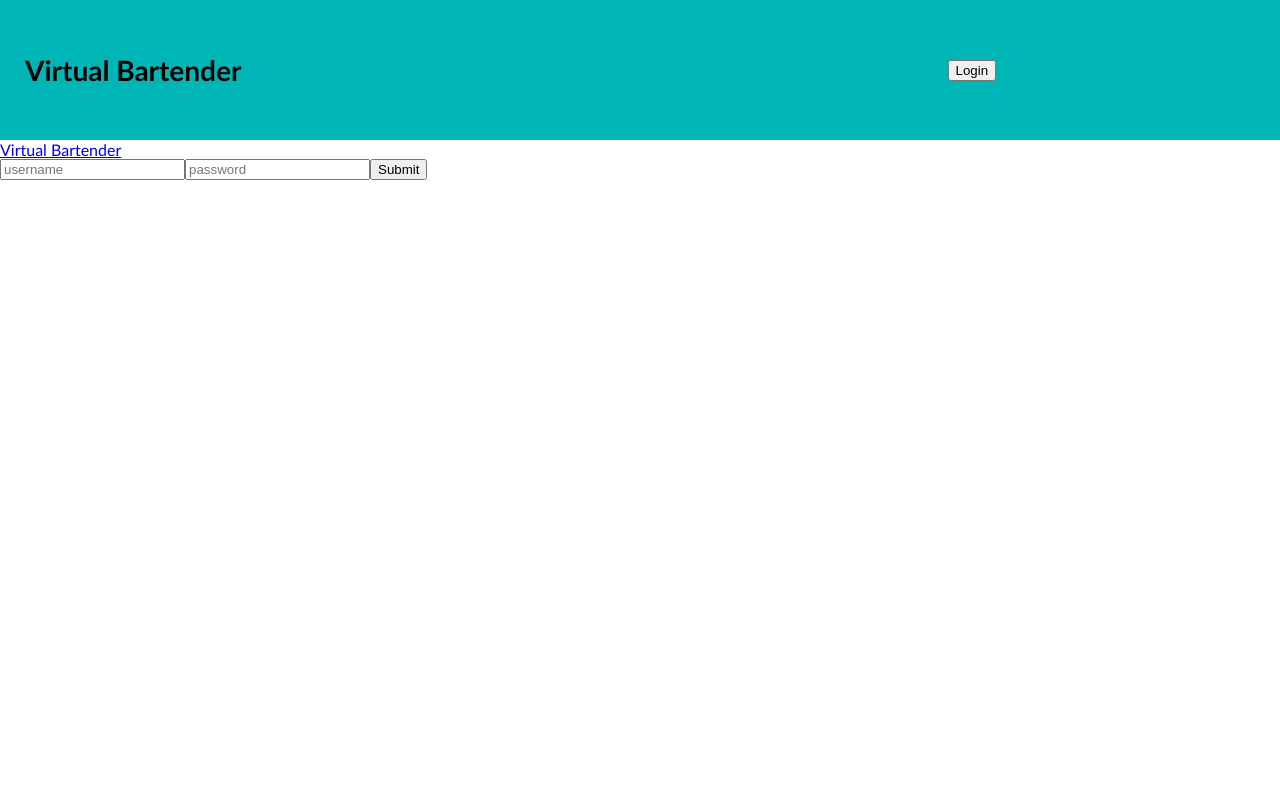
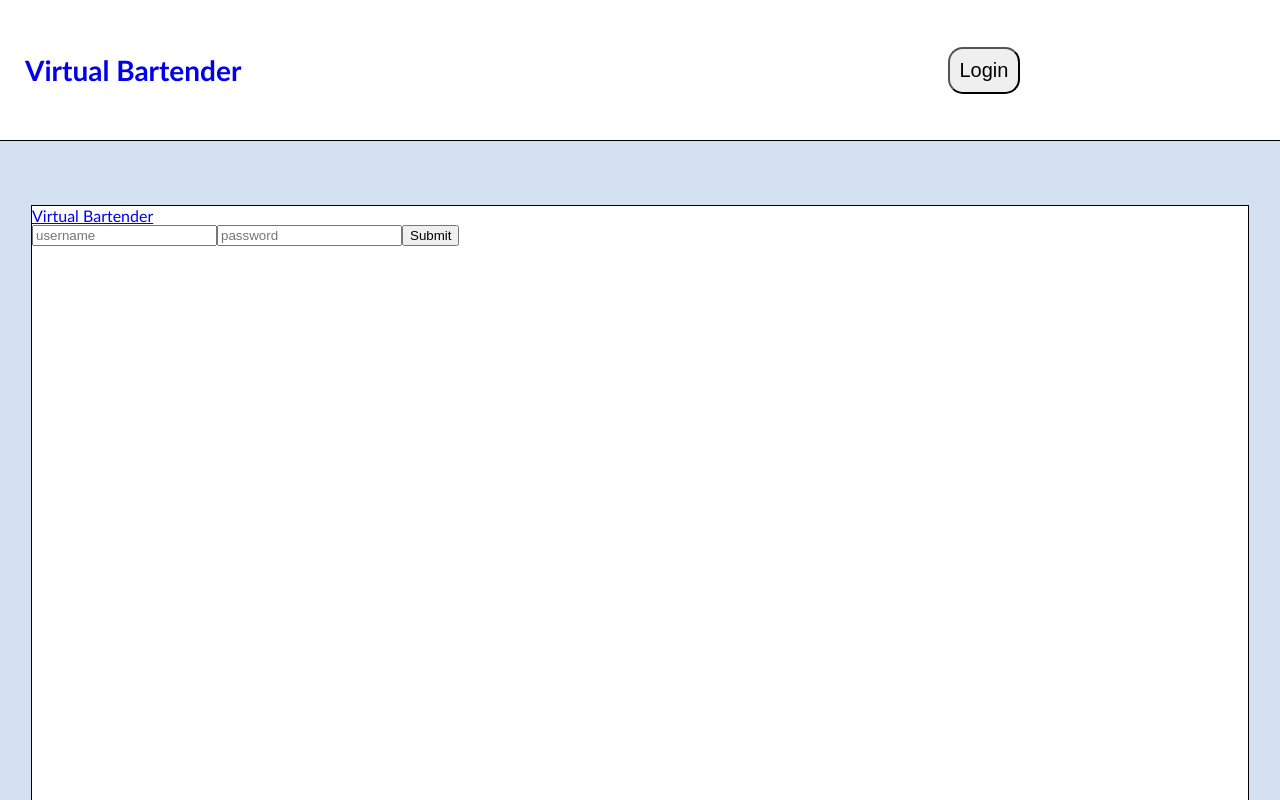
Before and after one commit to holtwalborn/virtual-bartender, a React (Create React App) app: page /login in a window 1280 px wide. Shown: the top 800 px of the page. Built offline with nearby package versions, Linux system fonts and the light colour scheme.

Commit message:
updated styling to match what's on the wireframe

```diff
--- a/public/index.html
+++ b/public/index.html
@@ -8,6 +8,7 @@
         body {
             margin: 0;
             font-family: 'Trebuchet MS', 'Lucida Sans Unicode', 'Lucida Grande', 'Lucida Sans', Arial, sans-serif;
+            background-color: rgb(211, 225, 241);
         }
     </style>
 </head>
--- a/src/components/App.js
+++ b/src/components/App.js
@@ -10,6 +10,8 @@ import Header from './Header';
 
 import TokenUtilities from '../utilities/token';
 import Drinks from './Drinks';
+
+import '../style/index.css';
 
 //http://localhost:3000/ -> Home Component
 //http://localhost:3000/login -> Login Component
@@ -24,11 +26,13 @@ const App = () => {
     return (
         <>
             <Header isLoggedIn={isLoggedIn} setToken={setToken} />
-            <Switch>
-                <Route path="/drinks"><Drinks /></Route>
-                <Route path="/login"><Login setToken={setToken} /></Route>
-                <Route path="/"><Home /></Route>
-            </Switch>
+            <main>
+                <Switch>
+                    <Route path="/drinks"><Drinks /></Route>
+                    <Route path="/login"><Login setToken={setToken} /></Route>
+                    <Route path="/"><Home /></Route>
+                </Switch>
+            </main>
         </>
     )
 };
--- a/src/components/Header.js
+++ b/src/components/Header.js
@@ -15,7 +15,9 @@ const Header = ({isLoggedIn, setToken}) => {
 
     return (
         <header>
-            <h3>Virtual Bartender</h3>
+            <Link to="/">
+                <h3>Virtual Bartender</h3>
+            </Link>
             {
                 isLoggedIn ?
                     <>
--- a/src/components/Login.js
+++ b/src/components/Login.js
@@ -1,5 +1,5 @@
 import React, { useState } from 'react';
-import { Link } from 'react-router-dom';
+import { Link, useHistory } from 'react-router-dom';
 
 import API from '../utilities/api';
 
@@ -12,6 +12,8 @@ import API from '../utilities/api';
 
 const Login = ({setToken}) => {
 
+    let history = useHistory();
+
     const [user, setUser] = useState({username: '', password: ''});
 
     async function storeToken() {
@@ -19,6 +21,7 @@ const Login = ({setToken}) => {
             const data = await API.makeRequest('/login', 'POST', user);
             localStorage.setItem('vb-token', data.token);
             setToken(data.token);
+            history.push('/');
         } catch (error) {
             alert(error);
         }
--- a/src/style/Header.css
+++ b/src/style/Header.css
@@ -3,9 +3,24 @@ header {
     grid-template-columns: 50% 1fr 1fr;
     align-items: center;
     padding: 25px;
-    background-color: rgb(0, 181, 181);
+    background-color: white;
+    border-bottom: 1px solid black;
+}
+
+header a {
+    text-decoration: none;
+}
+
+header a:visited {
+    color: black;
 }
 
 header h3 {
     font-size: 28px;
 }
+
+header button {
+    border-radius: 15px;
+    font-size: 20px;
+    padding: 10px;
+}
--- /dev/null
+++ b/src/style/index.css
@@ -0,0 +1,7 @@
+main {
+    width: 95vw;
+    height: 90vh;
+    margin: 5% auto;
+    background-color: white;
+    border: 1px solid black;
+}
```
